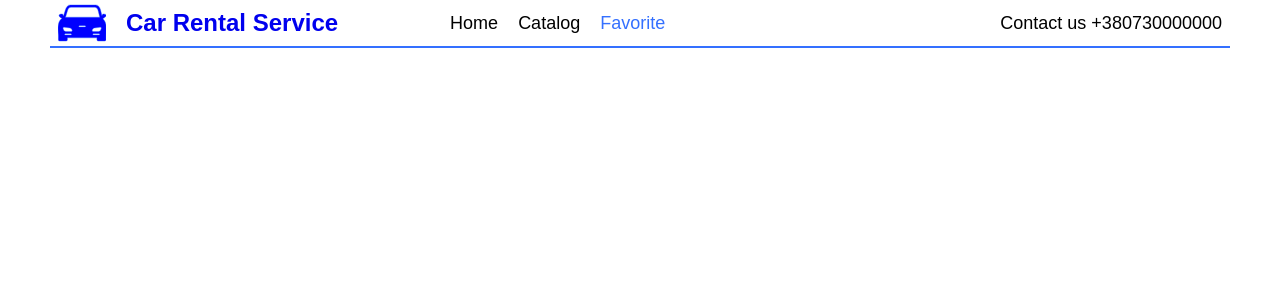
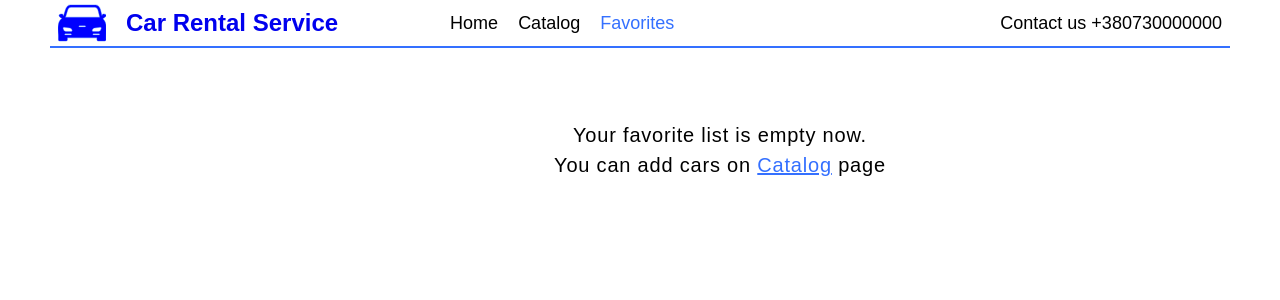
Before and after one commit to dolphin-vr/car-rental, a React (Vite) app: page /car-rental/favorites in a window 1280 px wide. Shown: the top 300 px of the page. Built offline with nearby package versions, Linux system fonts and the light colour scheme; a web font is replaced by a local one.

Commit message:
msg for empty favorits

```diff
--- a/src/components/Header/Header.jsx
+++ b/src/components/Header/Header.jsx
@@ -9,7 +9,7 @@ export const Header = () =>{
 				<MainNav>
 					<NavItem><StyledLink to="/">Home</StyledLink></NavItem>
 						<NavItem><StyledLink to="/catalog">Catalog</StyledLink></NavItem>
-						<NavItem><StyledLink to="/favorites">Favorite</StyledLink></NavItem>
+						<NavItem><StyledLink to="/favorites">Favorites</StyledLink></NavItem>
 				</MainNav>
 				<Contact>Contact us +380730000000</Contact>
 			</Wrapper>
--- a/src/main.jsx
+++ b/src/main.jsx
@@ -12,14 +12,14 @@ const theme = {
     background: '#efefef',
     white: '#ffffff',
     darkwhite: '#F7F7FB',
+    gray: '#8A8A89',
     blue: '#3470FF',
     activeblue: '#0B44CD',
-    gray: '#8A8A89',
     lightblack: '#121417',
     pipegray: '#1214171a',
     spangray: '#1214177f',
     selgray: '#12141733',
-    scrollgray: '#0c0d0eb',
+    scrollgray: '#1214170c',
   },
   radii: {
     sm: '4px',
--- a/src/pages/Favorites/Favorites.jsx
+++ b/src/pages/Favorites/Favorites.jsx
@@ -2,12 +2,15 @@ import { useSelector } from "react-redux"
 import { selectFavorite,  } from "../../redux/favoriteSlice"
 import { Gallery } from "../../components/Gallery/Gallery";
 import { Wrapper } from "../Catalog/Catalog.styled";
+import { Empty, StyledLink } from "./Favorites.styled";
 
 export const Favorites = () =>{
 	const favcars = useSelector(selectFavorite);
+	const showGallery = (favcars.length > 0);
 	return (
 		<Wrapper>
-			<Gallery list={favcars} />
+			{showGallery ? <Gallery list={favcars} /> :
+			<Empty>Your favorite list is empty now. <br />You can add cars on <StyledLink to="/catalog">Catalog</StyledLink> page</Empty>}
 		</Wrapper>
 	)
 }
--- /dev/null
+++ b/src/pages/Favorites/Favorites.styled.js
@@ -0,0 +1,19 @@
+import { NavLink } from "react-router-dom";
+import styled from "styled-components";
+
+export const Empty = styled.p`
+   /* width: 30%; */
+	 margin: 64px auto;
+   font-size: 20px;
+   font-weight: 500;
+	 letter-spacing: 0.8px;
+	 text-align: center;
+`;
+
+export const StyledLink = styled(NavLink)`
+   /* display: inline-block; */
+   /* padding: ${({ theme }) => theme.spacing(1)} ${({ theme }) => theme.spacing(2)}; */
+   /* font-weight: 500;
+  text-decoration: none; */
+   color: ${({ theme }) => theme.colors.blue};
+`;
```
